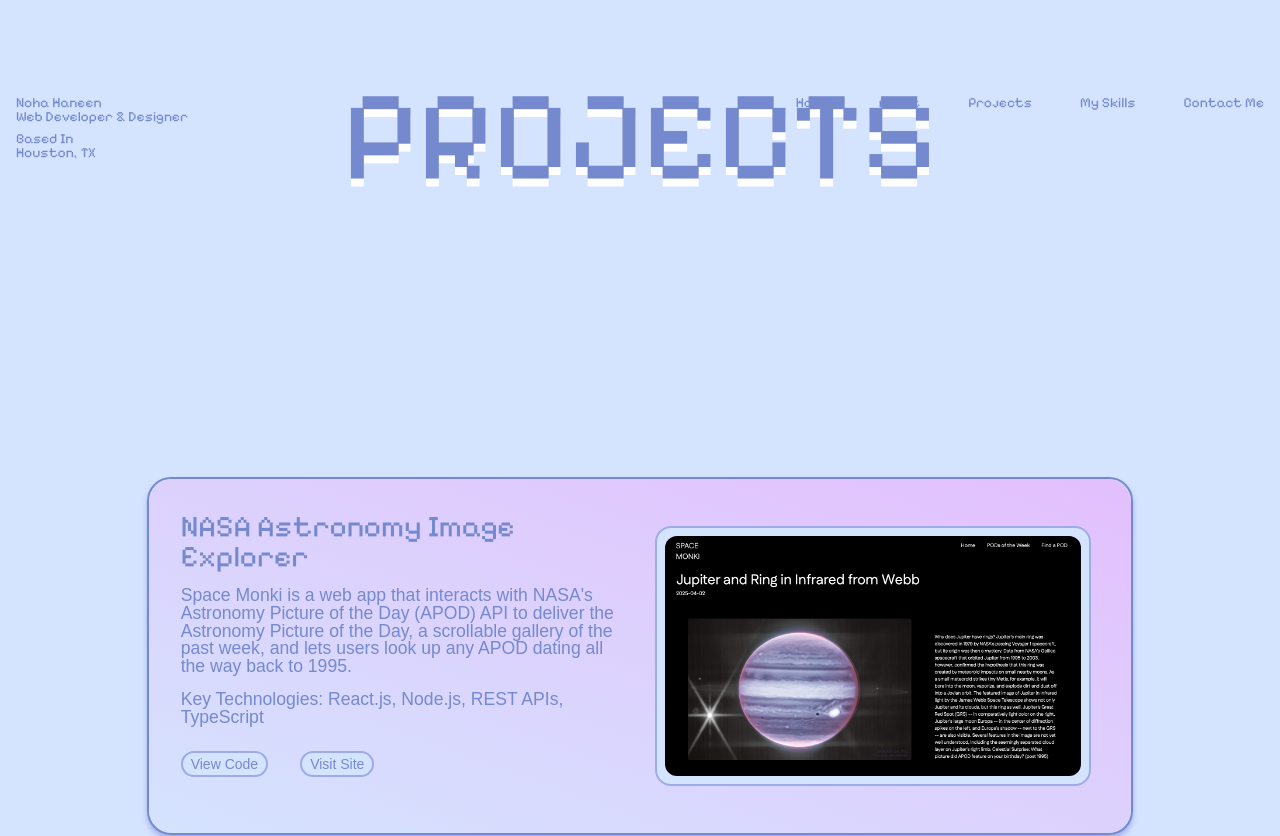
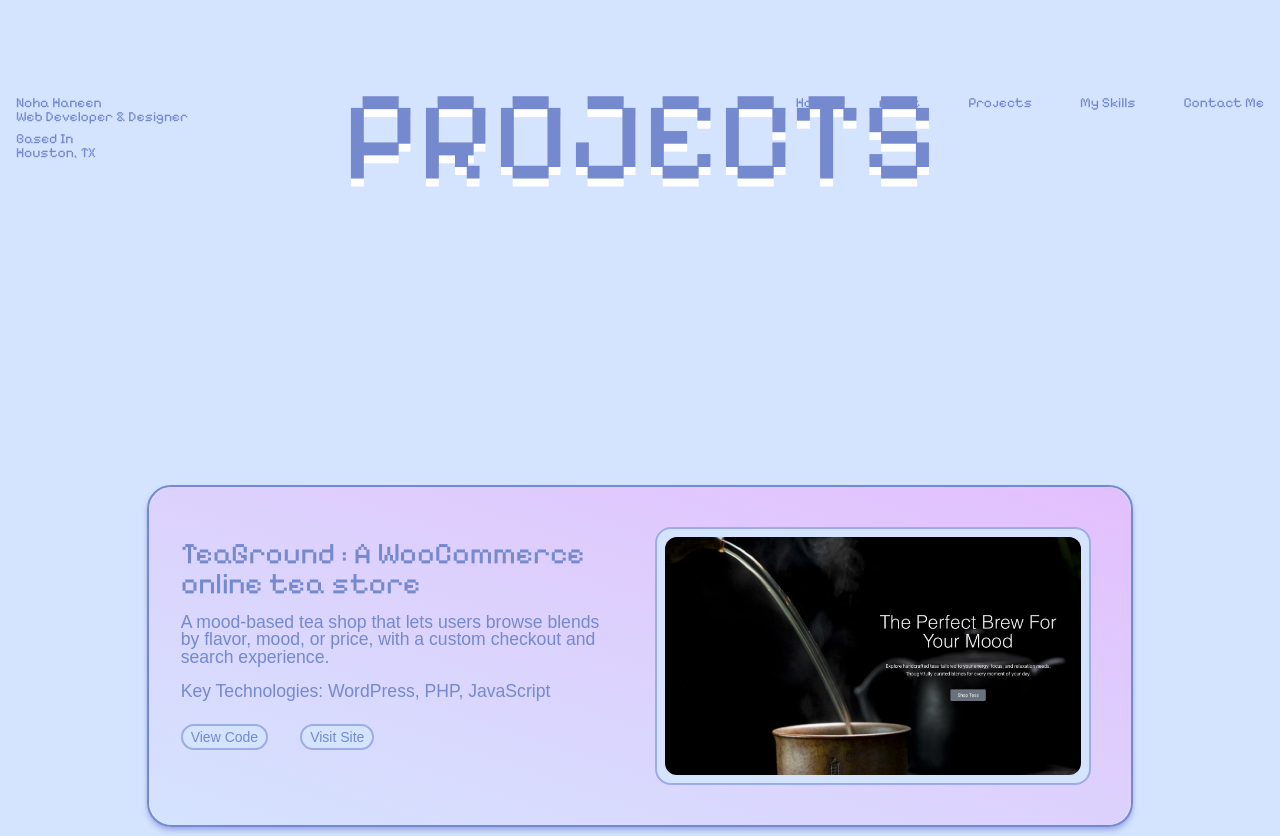
Before and after one commit to monkikat/Nohas-Portfolio-Website, a React (Vite) app in the folder frontend/: page /projects in a window 1280 px wide. Shown: the top 836 px of the page. Built offline with nearby package versions, Linux system fonts and the light colour scheme; a web font is replaced by a local one.

Commit message:
updated proj list

```diff
--- a/frontend/src/pages/PixProjectsPage.tsx
+++ b/frontend/src/pages/PixProjectsPage.tsx
@@ -1,21 +1,21 @@
 import { useEffect, useRef } from "react";
-import proj1Img from "../assets/1.3.png";
+import proj4Img from "../assets/1.3.png";
 import proj3Img from "../assets/2.3.gif";
-import proj4Img from "../assets/CustAvatarGif.gif";
+import proj1Img from "../assets/teaLP.png";
 import proj2Img from "../assets/3.1.gif";
 import arrowDown from "../assets/icons/arrowDown.svg";
 import { motion, useAnimation, useScroll, useTransform } from "motion/react";
-const proj1Title = "NASA Astronomy Image Explorer";
-const proj1text1 = "Space Monki is a web app that interacts with NASA's Astronomy Picture of the Day (APOD) API to deliver the Astronomy Picture of the Day, a scrollable gallery of the past week, and lets users look up any APOD dating all the way back to 1995."
-const proj1text2 = "Key Technologies: React.js, Node.js, REST APIs, TypeScript"
+const proj4Title = "NASA Astronomy Image Explorer";
+const proj4text1 = "Space Monki is a web app that interacts with NASA's Astronomy Picture of the Day (APOD) API to deliver the Astronomy Picture of the Day, a scrollable gallery of the past week, and lets users look up any APOD dating all the way back to 1995."
+const proj4text2 = "Key Technologies: React.js, Node.js, REST APIs, TypeScript"
 
 const proj3Title = "Event Timer & Registration Hub";
 const proj3text1 = "A live timer tool that counts down to any event, allowing users to register via email for timely event updates."
 const proj3text2 = "Key Technologies: React.js, Tailwind CSS, EmailJS"
 
-const proj4Title = "Avatar Customizer";
-const proj4text1 = "A stop motion themed web game that lets users customize an avatar by choosing different clothing from a dynamic asset menu. The app updates the avatar in real-time as users make their selections.";
-const proj4text2 = "This project is built with React.js, TypeScript, Tailwind CSS, and Framer Motion.";
+const proj1Title = "TeaGround : A WooCommerce online tea store";
+const proj1text1 = "A mood-based tea shop that lets users browse blends by flavor, mood, or price, with a custom checkout and search experience.";
+const proj1text2 = "Key Technologies: WordPress, PHP, JavaScript";
 
 const proj2Title = "Interactive Event Calendar";
 const proj2text1 = "An interactive calendar app that allows users to select any date, discover local events happening nearby, and explore upcoming activities.";
@@ -148,12 +148,10 @@ const PixProjectsPage = () => {
                         </div>
                         <div className="flex space-x-8 text-xs sm:text-sm">
                             <button
-                            onClick={() => window.open("https://github.com/monkikat/SpaceMonki", "_blank")}
                             className="bg-custBlue-200 px-2 py-1 border-2 border-custPurple-300 rounded-4xl cursor-pointer hover:bg-custBlue-300 transition-colors">
                                 View Code
                             </button>
                             <button
-                            onClick={() => window.open("https://spacemonki.netlify.app", "_blank")}
                             className="bg-custBlue-200 px-2 py-1 border-2 border-custPurple-300 rounded-4xl cursor-pointer hover:bg-custBlue-300 transition-colors">
                                 Visit Site
                             </button>
```
Also changed, not shown: frontend/src/assets/teaLP.png (added), frontend/src/assets/teapRODUCTS.png (added).
